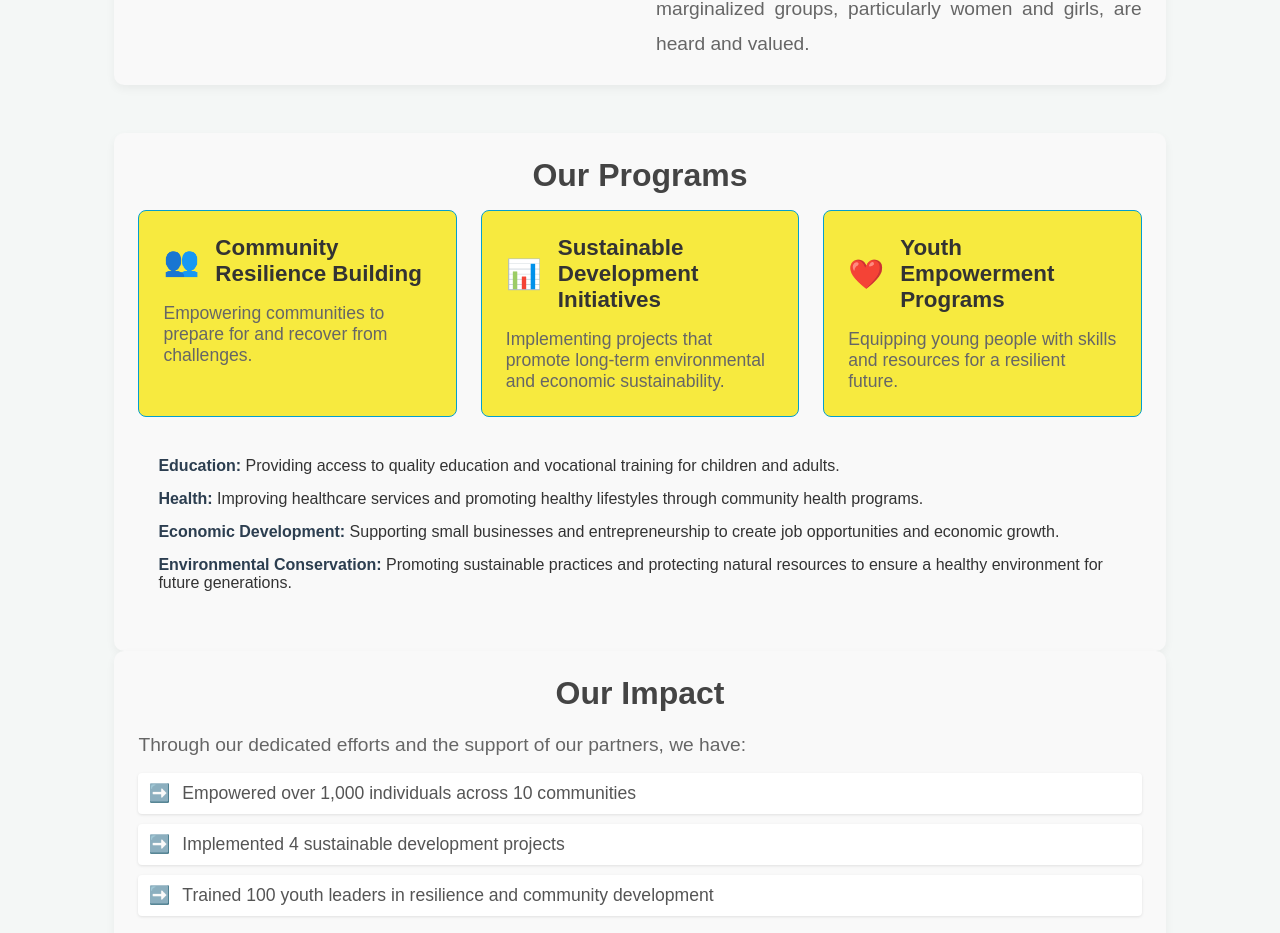
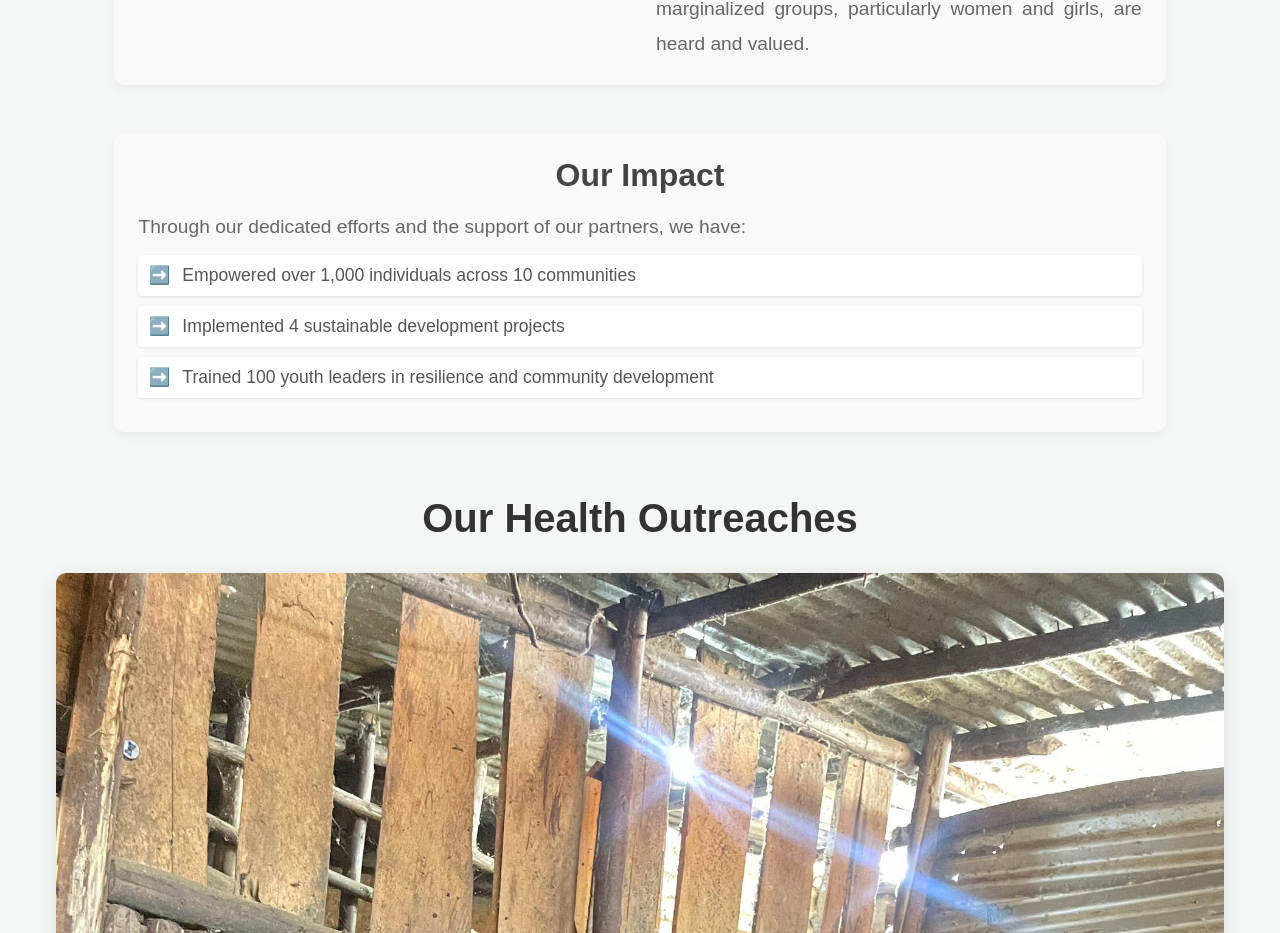
Before and after one commit to cosmah/actiontoresilienceuganda, a React (Create React App) app in the folder actiontoresilienceuganda/: page /whatwedo in a window 1280 px wide. Shown: the part 2310-3243 px from the top of the page. Built offline with nearby package versions, Linux system fonts and the light colour scheme.

Commit message:
removed programmes

```diff
--- a/actiontoresilienceuganda/src/components/WeDo/WeDo.jsx
+++ b/actiontoresilienceuganda/src/components/WeDo/WeDo.jsx
@@ -5,26 +5,26 @@ import skills from "../../assets/14.jpeg";
 import gender from "../../assets/13.jpeg";
 
 const WeDo = () => {
-  const programs = [
-    {
-      title: "Community Resilience Building",
-      description:
-        "Empowering communities to prepare for and recover from challenges.",
-      icon: "👥",
-    },
-    {
-      title: "Sustainable Development Initiatives",
-      description:
-        "Implementing projects that promote long-term environmental and economic sustainability.",
-      icon: "📊",
-    },
-    {
-      title: "Youth Empowerment Programs",
-      description:
-        "Equipping young people with skills and resources for a resilient future.",
-      icon: "❤️",
-    },
-  ];
+  // const programs = [
+  //   {
+  //     title: "Community Resilience Building",
+  //     description:
+  //       "Empowering communities to prepare for and recover from challenges.",
+  //     icon: "👥",
+  //   },
+  //   {
+  //     title: "Sustainable Development Initiatives",
+  //     description:
+  //       "Implementing projects that promote long-term environmental and economic sustainability.",
+  //     icon: "📊",
+  //   },
+  //   {
+  //     title: "Youth Empowerment Programs",
+  //     description:
+  //       "Equipping young people with skills and resources for a resilient future.",
+  //     icon: "❤️",
+  //   },
+  // ];
 
   return (
     <div className="we-do-container">
@@ -115,7 +115,7 @@ const WeDo = () => {
         </div>
       </section>
 
-      <section className="we-do-section">
+      {/* <section className="we-do-section">
         <h2 className="section-title">Our Programs</h2>
         <div className="programs-grid">
           {programs.map((program, index) => (
@@ -164,7 +164,7 @@ const WeDo = () => {
             </li>
           </ul>
         </div>
-      </section>
+      </section> */}
 
       <section className="we-do-section">
         <h2 className="section-title">Our Impact</h2>
```
